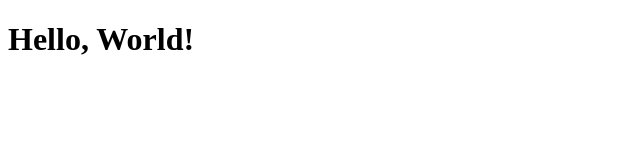
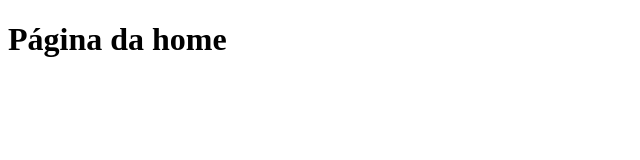
Before and after one commit to KlaraMarinho/html-teste, a plain HTML site: page index.html in a window 1280 px wide. Shown: the whole page, without its empty margins (0-640 px from the left). Drawn offline with Linux system fonts and the light colour scheme.

Commit message:
[ Home ] - Nome da página alterada

```diff
--- a/index.html
+++ b/index.html
@@ -6,6 +6,6 @@
     <title>Home</title>
 </head>
 <body>
-    <h1>Hello, World!</h1>
+    <h1>Página da home</h1>
 </body>
 </html>
```
